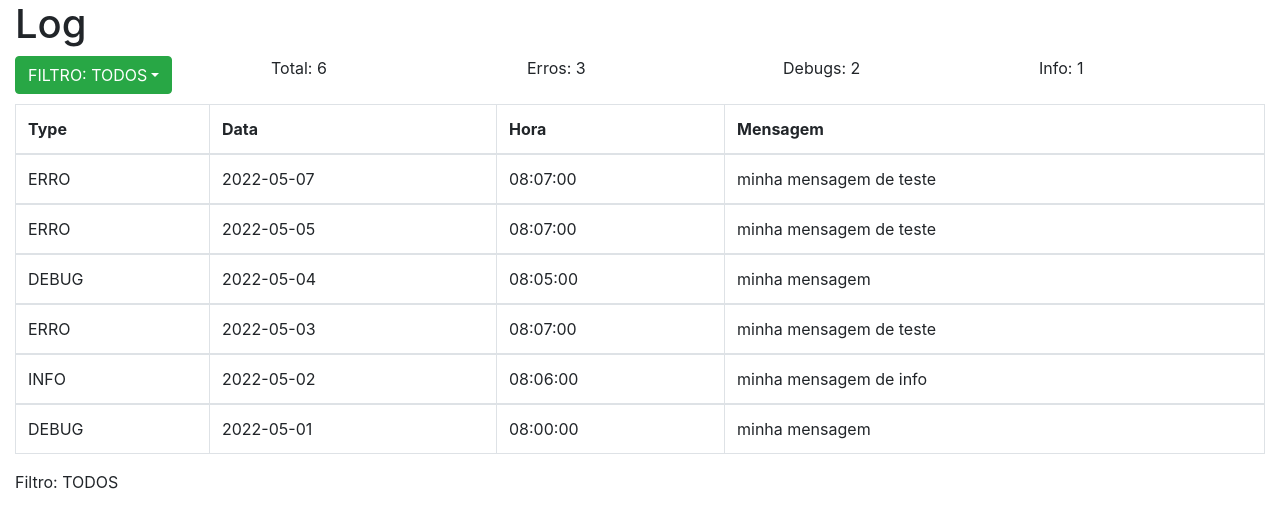
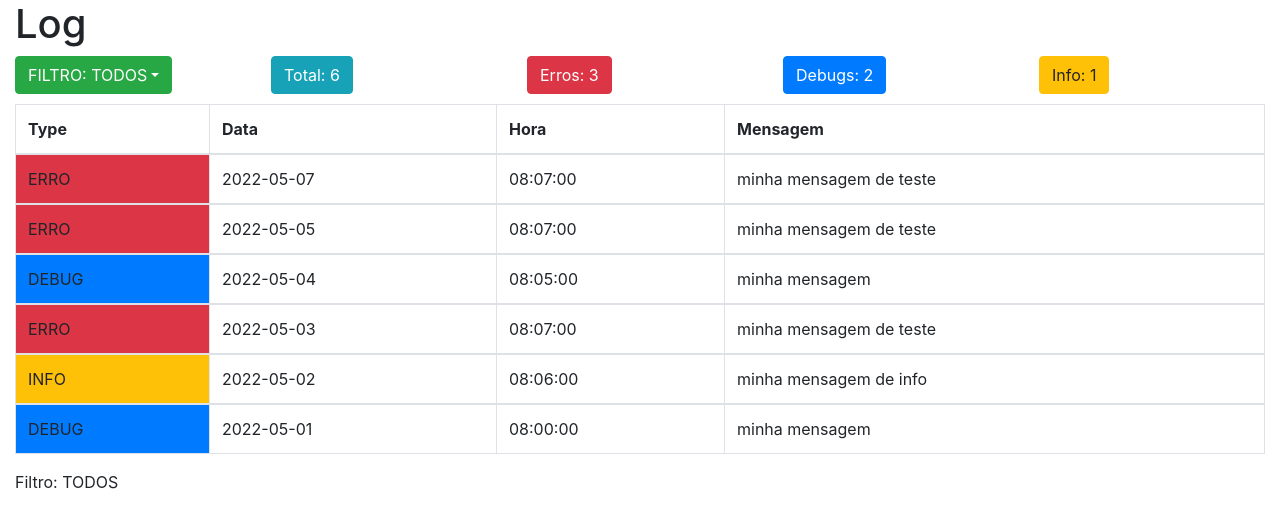
Before and after one commit to joaovitorcorrea06/site-log, a React (Create React App) app: page / in a window 1280 px wide. Shown: the top 528 px of the page. Built offline with nearby package versions, Linux system fonts and the light colour scheme.

Commit message:
Update App.js

```diff
--- a/src/App.js
+++ b/src/App.js
@@ -1,7 +1,7 @@
 import './App.css';
 import axios from 'axios';
 import { listarLog } from './listar-log';
-import { Form, Col, Table, Container, Dropdown, Row } from 'react-bootstrap';
+import { Form, Col, Table, Container, Dropdown, Row, Button } from 'react-bootstrap';
 import { useState } from 'react';
 
 function App() {
@@ -77,16 +77,16 @@ function App() {
         <br></br>
         <br></br>
        <Col>
-        <p> Total: {counterTotal}</p>
+        <Button variant="info" onClick={()=>{busca('TODOS')}}> Total: {counterTotal}</Button>
         </Col>
         <Col>
-        <p> Erros: {counterErro}</p>
+        <Button variant="danger" onClick={()=>{busca('ERRO')}}> Erros: {counterErro}</Button>
         </Col>
         <Col>
-        <p> Debugs: {counterDebug}</p>
+        <Button variant="primary" onClick={()=>{busca('DEBUG')}}> Debugs: {counterDebug}</Button>
         </Col>
         <Col>
-        <p> Info: {counterInfo}</p>
+        <Button variant="warning" onClick={()=>{busca('INFO')}}> Info: {counterInfo}</Button>
         </Col>
         <br></br>
 
@@ -102,10 +102,33 @@ function App() {
           </tr>
         </thead>
           {Dados.map(function(dado){
+            if (dado.type=== "ERRO")
             return (
               <tbody>
               <tr>
-                <td>{dado.type}</td>
+                <td className='bg-danger'>{dado.type}</td>
+                <td>{dado.data}</td>
+                <td>{dado.time}</td>
+                <td>{dado.mensagem}</td>
+              </tr>
+            </tbody> )
+
+            if (dado.type=== "DEBUG")
+            return (
+              <tbody>
+              <tr>
+                <td className='bg-primary'>{dado.type}</td>
+                <td>{dado.data}</td>
+                <td>{dado.time}</td>
+                <td>{dado.mensagem}</td>
+              </tr>
+            </tbody>)
+
+            if (dado.type=== "INFO")
+            return (
+              <tbody>
+              <tr>
+                <td className='bg-warning'>{dado.type}</td>
                 <td>{dado.data}</td>
                 <td>{dado.time}</td>
                 <td>{dado.mensagem}</td>
```
